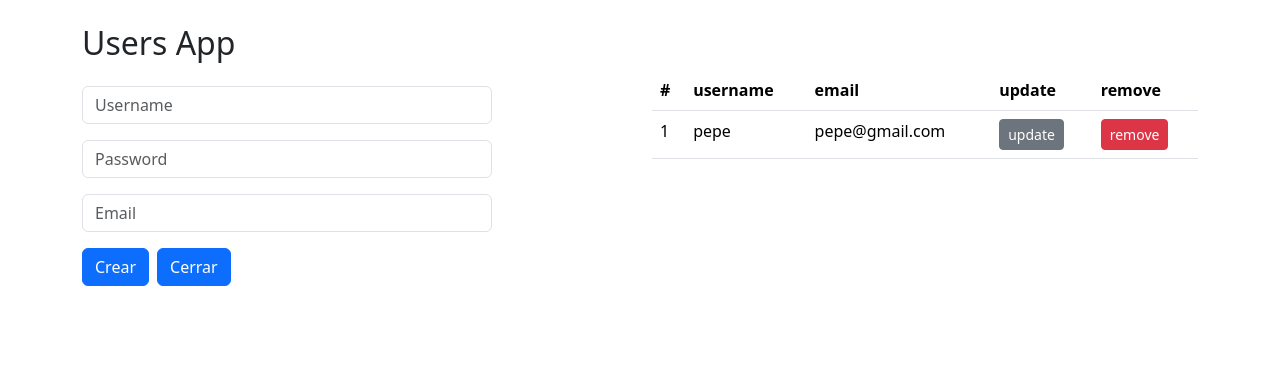
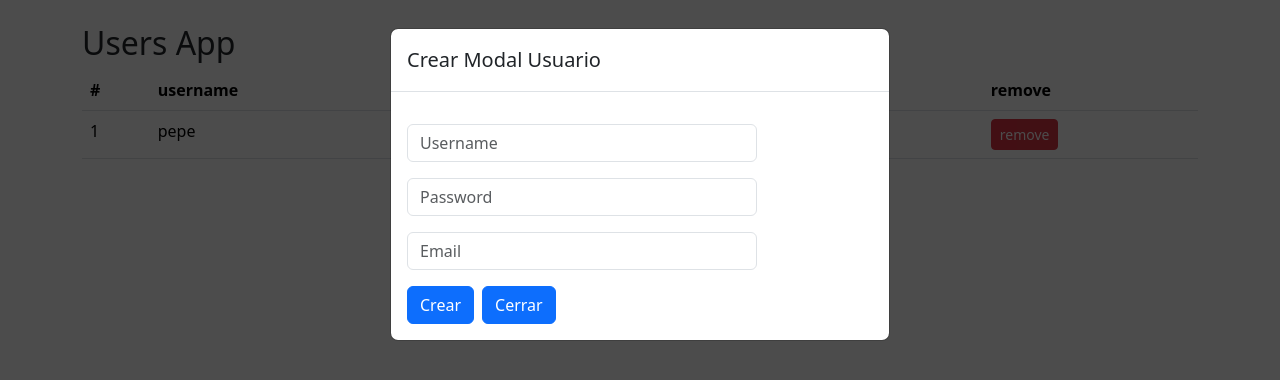
Before and after one commit to Memobig/6-users-app, a React (Vite) app: page / in a window 1280 px wide. Both pictures are taken after a click on the button "Nuevo Usuario". Shown: the top 380 px of the page. Built offline with nearby package versions, Linux system fonts and the light colour scheme.

Commit message:
agrega modal crear y editar usuario

```diff
--- a/src/UsersApp.jsx
+++ b/src/UsersApp.jsx
@@ -19,18 +19,34 @@ export const UsersApp = () => {
     } = useUsers();
 
     return (
-        <div className="container my-4">
-            <h2>Users App</h2>
-            <div className="row">
-
-
-                    {!visibleForm || <div className="col"><UserForm
+        <>
+            {!visibleForm ||
+                <div className="abrir-modal animacion fadeIn">
+                    <div className="modal" style={{display:"block"}} tabIndex="-1">
+                        <div className="modal-dialog" role="document">
+                            <div className="modal-content">
+                                <div className="modal-header">
+                                    <h5 className="modal-title">
+                                        {userSelected.id > 0 ? 'Editar' : 'Crear'} Modal Usuario
+                                    </h5>
+                                </div>
+                                <div className="modal-body">
+                                    <UserForm
                                         handlerAddUser={handlerAddUser}
                                         initialUserForm={initialUserForm}
                                         userSelected={userSelected}
                                         handlerCloseForm={handlerCloseForm}
-                    /></div>}
+                                    />
+                                </div>
+                            </div>
+                        </div>
+                    </div>
+                </div>
 
+            }
+            <div className="container my-4">
+                <h2>Users App</h2>
+                <div className="row">
 
                     <div className="col">
                         {visibleForm || <button className="btn btn-primary my-2" onClick={handlerOpenForm}>
@@ -50,5 +66,6 @@ export const UsersApp = () => {
                     </div>
                 </div>
             </div>
+        </>
     );
 }
--- a/src/styles.css
+++ b/src/styles.css
@@ -0,0 +1,41 @@
+.abrir-modal {
+    background-color: rgba(0, 0, 0, 0.7);
+    position: fixed;
+    top: 0px;
+    left: 0px;
+    width: 100%;
+    height: 100%;
+    z-index: 1000;
+}
+
+.animacion {
+    animation-duration: 2s;
+    animation-fill-mode: both;
+    -webkit-animation-duration: 2s;
+    -webkit-animation-fill-mode: both;
+}
+
+.fadeIn {
+    animation-name: fadeIn;
+    -webkit-animation-name: fadeIn;
+}
+
+@keyframes fadeIn {
+    0% {
+        opacity: 0
+    }
+
+    to {
+        opacity: 1
+    }
+}
+
+@-webkit-keyframes fadeIn {
+    0% {
+        opacity: 0
+    }
+
+    to {
+        opacity: 1
+    }
+}
```
Lines whose indentation alone changed are shown as unchanged.
